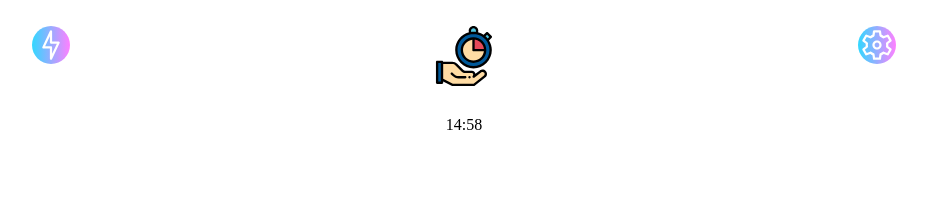
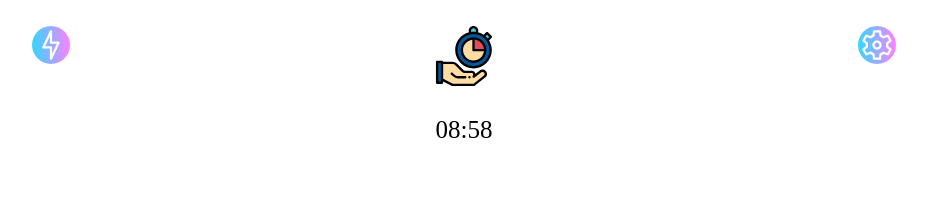
Before and after one commit to jskriptus/TimeChecker, a React (Create React App) app in the folder timechecker/: page / in a window 1280 px wide. Both pictures are taken after a click on the button "Работа". Shown: the top 206 px of the page, without its empty margins (176-1103 px from the left). Built offline with nearby package versions, Linux system fonts and the light colour scheme.

Commit message:
Обновил README файл

```diff
--- a/timechecker/src/assets/css/App.css
+++ b/timechecker/src/assets/css/App.css
@@ -44,3 +44,7 @@
 .home__button_family {
   background-color: rgb(100, 102, 255);
 }
+
+.home__timer {
+  font-size: 25px;
+}
--- a/timechecker/src/pages/Home.jsx
+++ b/timechecker/src/pages/Home.jsx
@@ -18,9 +18,9 @@ function Home() {
 
     const [selectedAction, setSelectedAction] = useState();
 
-    const selectAction = (action, timeSetting) => {
+    const selectAction = (action, time) => {
         setSelectedAction(action);
-        dispatchTimer(moment().add(timeSetting, "minutes").valueOf());
+        dispatchTimer(moment().add(time, "minutes").valueOf());
     };
 
     const dispatchTimer = (time) => {
@@ -31,10 +31,12 @@ function Home() {
     };
 
     const renderer = ({ minutes, seconds }) => {
+        const formattedMinutes = minutes >= 10 ? minutes : "0" + minutes;
         const formattedSeconds = seconds >= 10 ? seconds : "0" + seconds;
+
         return (
-            <span>
-                {minutes}:{formattedSeconds}
+            <span className="home__timer">
+                {formattedMinutes}:{formattedSeconds}
             </span>
         );
     };
@@ -48,7 +50,7 @@ function Home() {
                     {userActions ? (
                         userActions.map((action) => (
                             <button
-                                onClick={() => selectAction(action, 15)}
+                                onClick={() => selectAction(action, 9)}
                                 type="submit"
                                 className={`home__button ${action.class}`}
                                 key={action.title}>
```
Also changed, not shown: timechecker/src/redux/actions/step.js (deleted), 1 other file (tests, documents, lock files or other folders).
